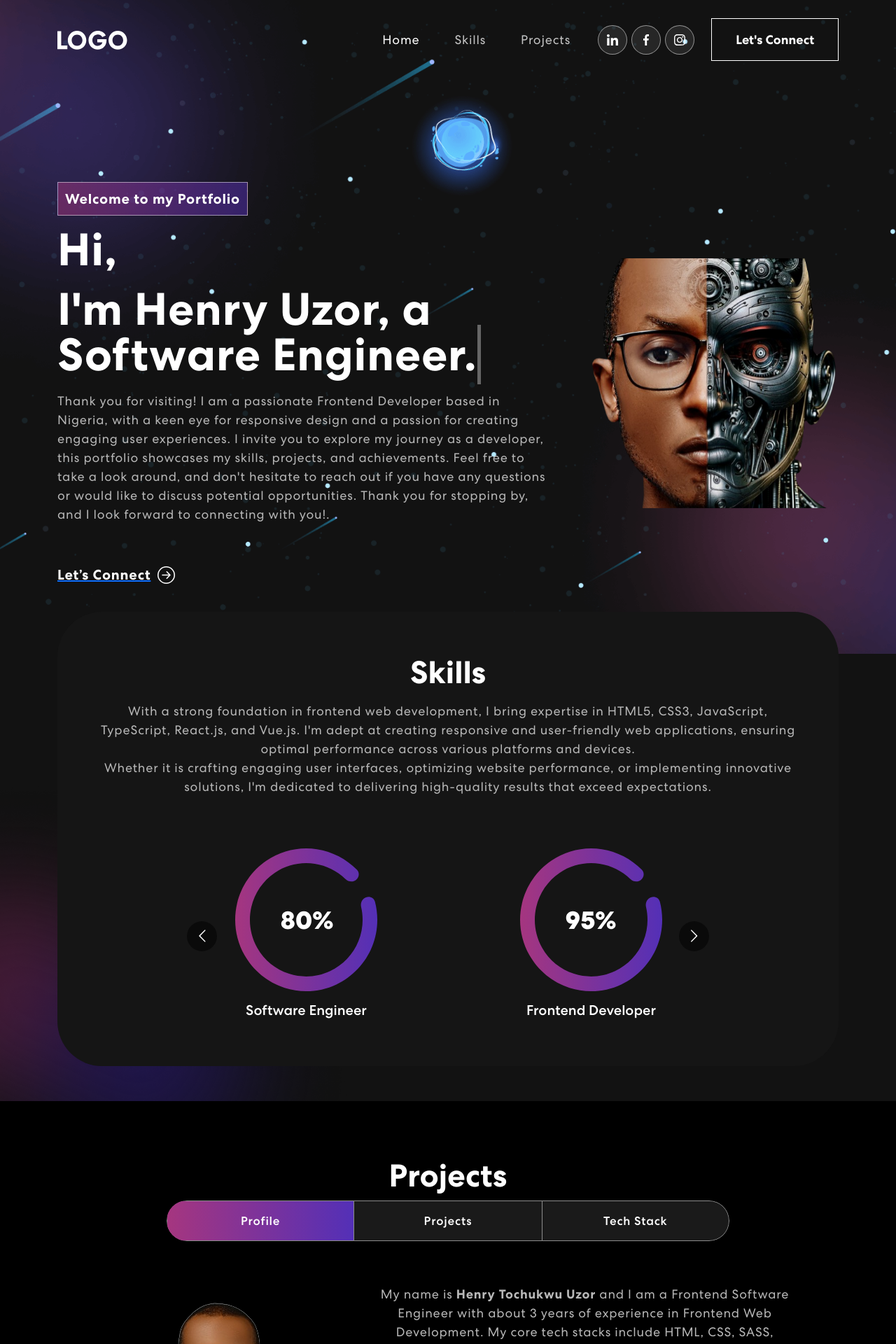
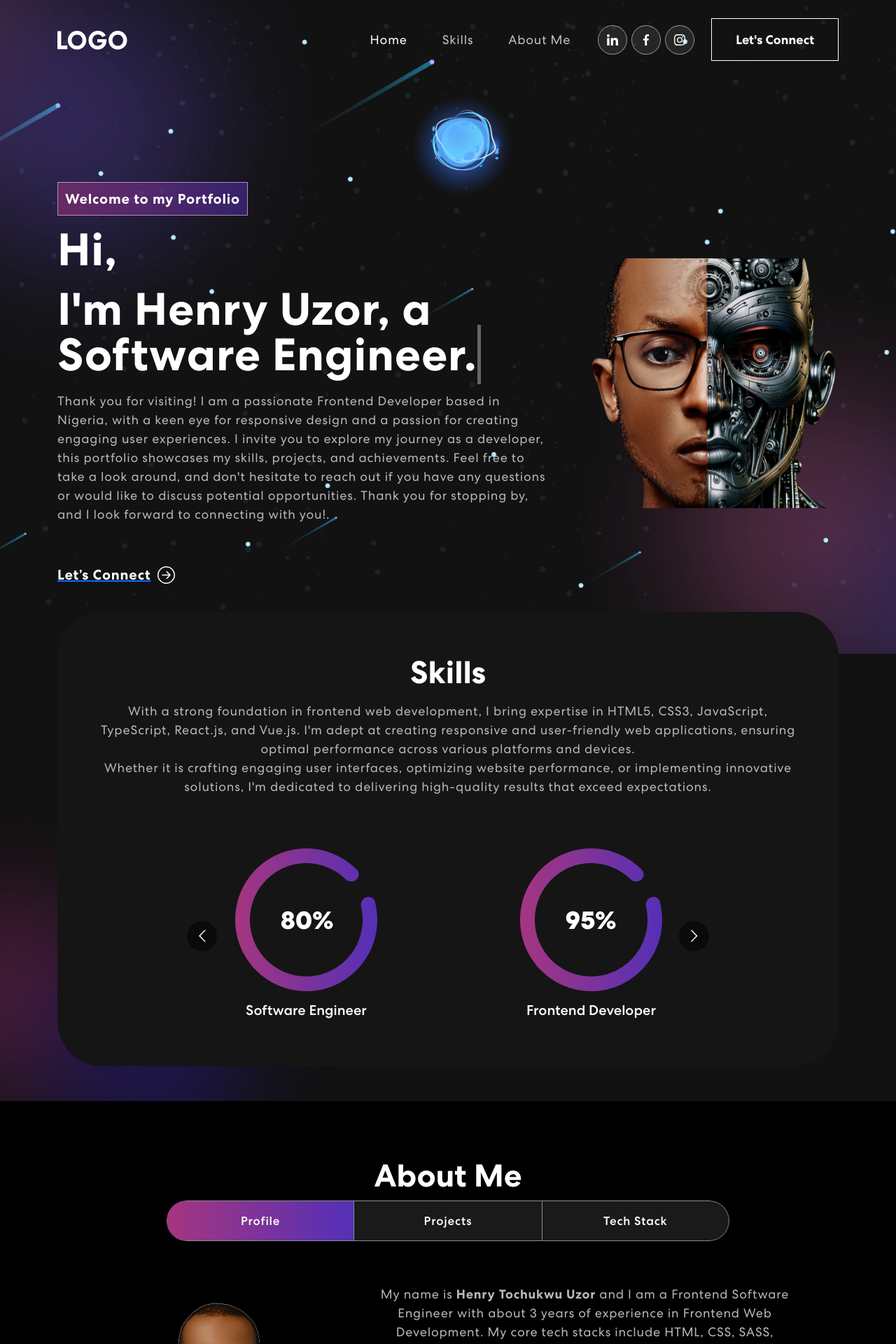
Before and after one commit to Sandiego17/my-react-portfolio, a React (Create React App) app: page / in a window 1280 px wide. Shown: the top 1920 px of the page at 70% size. Built offline with nearby package versions, Linux system fonts and the light colour scheme.

Commit message:
update: project component renamed to AboutMe

```diff
--- a/src/App.js
+++ b/src/App.js
@@ -3,7 +3,7 @@ import { NavBar } from './components/NavBar';
 import 'bootstrap/dist/css/bootstrap.min.css';
 import { Banner } from './components/Banner';
 import { Skills } from './components/Skills';
-import { Projects } from './components/Projects';
+import { AboutMe } from './components/AboutMe';
 import { Contact } from './components/Contact';
 import { Footer } from './components/Footer';
 import { projects, stacks } from './components/AllCardsData';
@@ -14,7 +14,7 @@ function App() {
       <NavBar />
       <Banner />
       <Skills />
-      <Projects
+      <AboutMe
         projects={projects}
         stacks={stacks}
       />
--- a/src/components/Projects.js
+++ b/src/components/AboutMe.js
@@ -9,17 +9,17 @@ import colorSharp2 from '../assets/images/color-sharp2.png';
 import 'animate.css';
 import TrackVisibility from "react-on-screen";
 
-export const Projects = ({ projects, stacks }) => {
+export const AboutMe = ({ projects, stacks }) => {
 
   return (
-    <section className="project" id="projects">
+    <section className="project" id="aboutMe">
       <Container>
         <Row>
           <Col size={12}>
             <TrackVisibility>
               {({ isVisible }) =>
                 <div className={isVisible ? "animate__animated animate__bounce" : ""}>
-                  <h2>Projects</h2>
+                  <h2>About Me</h2>
                   {/* <p>Lorem Ipsum is simply dummy text of the printing and typesetting industry. Lorem Ipsum has been the industry's standard dummy text ever since the 1500s, when an unknown printer took a galley of type and scrambled it to make a type specimen book.</p> */}
                 </div>
               }
@@ -41,7 +41,7 @@ export const Projects = ({ projects, stacks }) => {
                   <div className="profile">
                     <img src={profileImg} className="profileImg" alt="profile img" />
                     <p>My name is <b>Henry Tochukwu Uzor</b> and I am a Frontend Software Engineer with about 3 years of experience in Frontend Web Development. My core tech stacks include HTML, CSS, SASS, Bootstrap, TailwindCSS, Git, GitHub, JavaScript, TypeScript, Cypress, Vue3.JS, and React.JS.<br></br>
-                    I am a strong and active team player, as highlighted by my continuous contribution and collaboration with team members on company projects such as SEPAL3.0 project, and the eHSAT+ project. This skill is also highlighted by my previous participation and function as the Assistant General Secretary of the Young Engineers Forum of Nigeria (YEFoN), Nigerian Society of Engineers (NSE), and now the current General Secretary of the same association.<br></br>
+                    I am a strong and active team player, as highlighted by my continuous contribution and collaboration with team members on company projects such as SEPAL3.0 project, and the eHSAT+ project. This skill is also highlighted by my previous participation and function as the Assistant General Secretary of the Young Engineers Forum of Nigeria (YEFoN), Nigerian Society of Engineers (NSE), Ikeja Branch, and now the current General Secretary of the same association.<br></br>
                     What motivates me is that I am goal-oriented and I very much like to challenge myself to new goals, accomplishments, and endeavors. What makes me unique is my commitment to team objectives, placing the needs of the team above everything else.<br></br>
                     Beyond my professional career, I have been privileged to be the Lead Tutor of a free Software Bootcamp with about 15 Frontend newbies, and I have a weekly newsletter I write on LinkedIn that teaches about Frontend Development. I have completed a few projects as a team member for my company and on a personal level.<br></br>
                     I am passionate about Software Engineering, Artificial intelligence, Virtual and Augmented Reality. I especially find MetaVerse technology a fascinating tool that can be used to upscale and solve a lot of deficiencies in education systems across the globe. The possibilities, potentials, as well as business opportunities that can be unlocked by deploying this technology, are endless.</p>
--- a/src/components/NavBar.js
+++ b/src/components/NavBar.js
@@ -43,7 +43,7 @@ export const NavBar = () => {
           <Nav className="ms-auto">
             <Nav.Link href="#home" className={activeLink === 'home' ? 'active navbar-link' : 'navbar-link'} onClick={() => onUpdateActiveLink('home')}>Home</Nav.Link>
             <Nav.Link href="#skills" className={activeLink === 'skills' ? 'active navbar-link' : 'navbar-link'} onClick={() => onUpdateActiveLink('skills')}>Skills</Nav.Link>
-            <Nav.Link href="#projects" className={activeLink === 'projects' ? 'active navbar-link' : 'navbar-link'} onClick={() => onUpdateActiveLink('projects')}>Projects</Nav.Link>
+            <Nav.Link href="#aboutMe" className={activeLink === 'aboutMe' ? 'active navbar-link' : 'navbar-link'} onClick={() => onUpdateActiveLink('aboutMe')}>About Me</Nav.Link>
           </Nav>
           <span className="navbar-text">
             <div className="social-icon">
```
